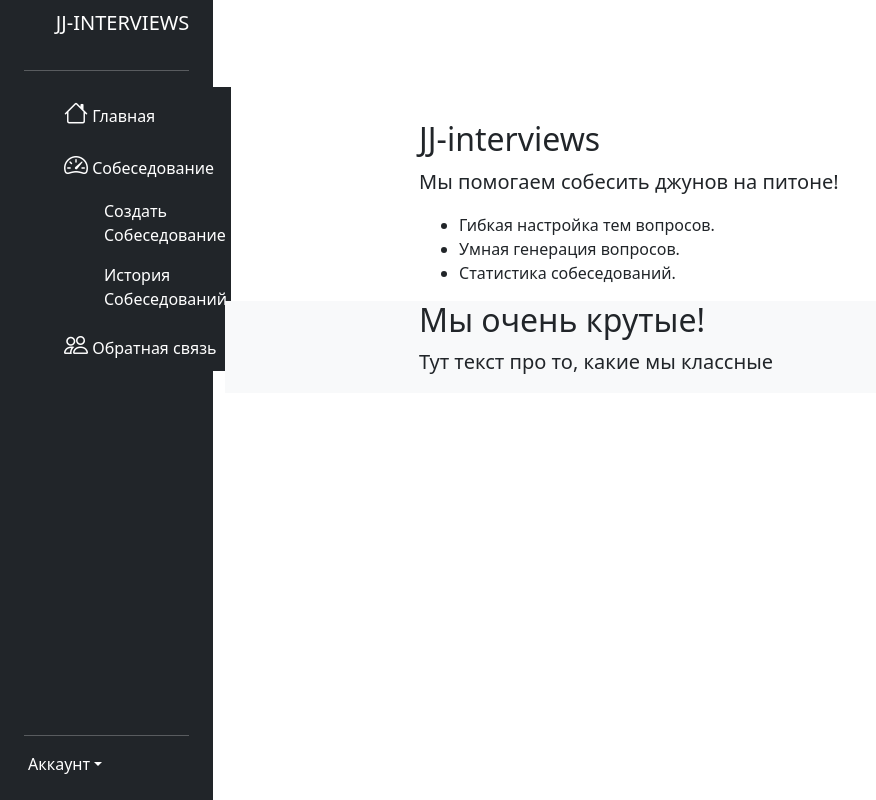
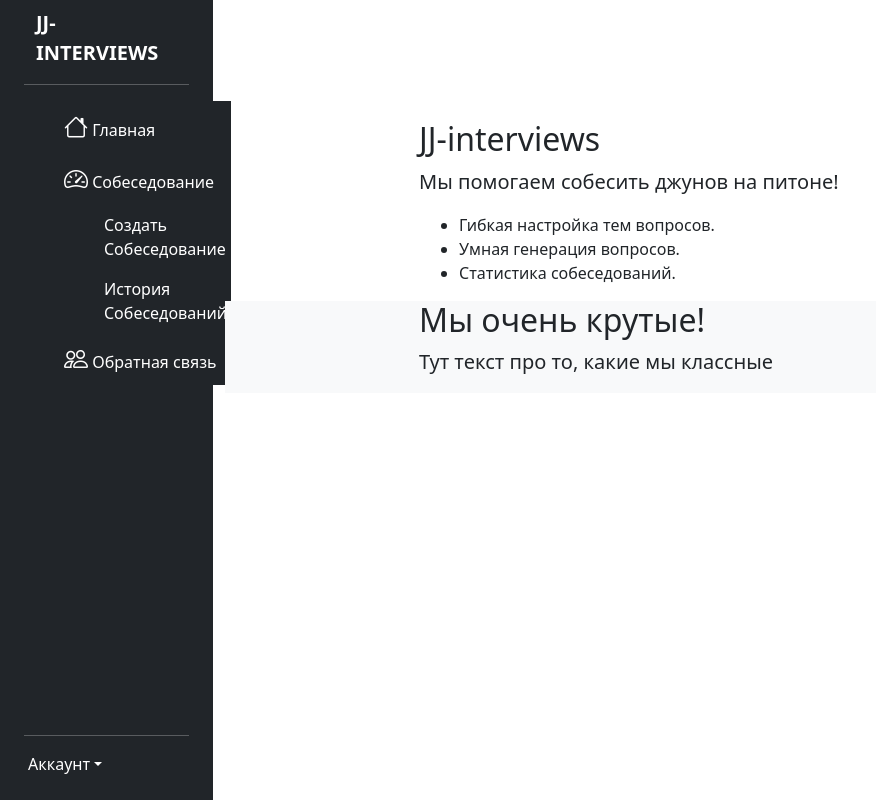
Before and after one commit to Prettywoman13/intensives_project, a Django app: page / in a window 1280 px wide. Shown: the whole page, without its empty margins (0-876 px from the left). Run offline with Django 3.2, Linux system fonts and the light colour scheme; some libraries are stand-ins or nearby versions.

Commit message:
small style fix

```diff
--- a/jjinterviews/templates/base.html
+++ b/jjinterviews/templates/base.html
@@ -40,8 +40,8 @@
         <div class="col-auto col-md-3 col-xl-2 px-sm-2 px-0 bg-dark">
           <div class="d-flex flex-column align-items-center align-items-sm-start px-3 pt-2 text-white min-vh-100">
             <a href="{% url 'homepage:main' %}"
-               class="d-flex align-items-center pb-3 mb-md-0 me-md-auto text-white text-decoration-none">
-              <span class="fs-5 d-none d-sm-inline">JJ-INTERVIEWS</span>
+               class="container-fluid  text-white text-decoration-none">
+              <strong><span class="fs-5 d-none d-sm-inline">JJ-INTERVIEWS</span></strong>
             </a>
             <hr class="col-lg-12"/>
             <ul class="nav nav-pills flex-column mb-sm-auto mb-0 align-items-center align-items-sm-start bg-dark"
```
